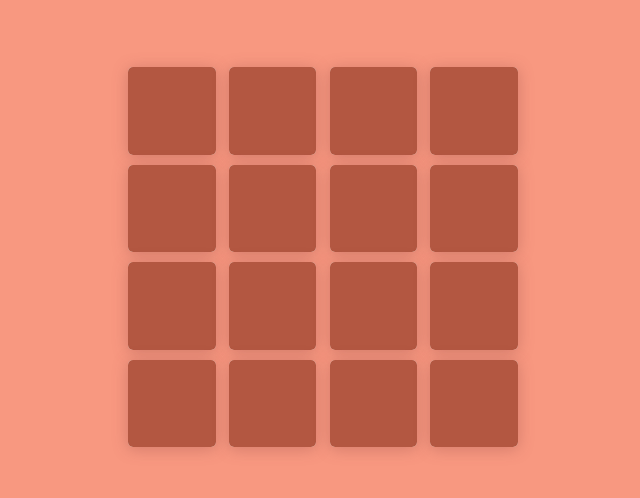
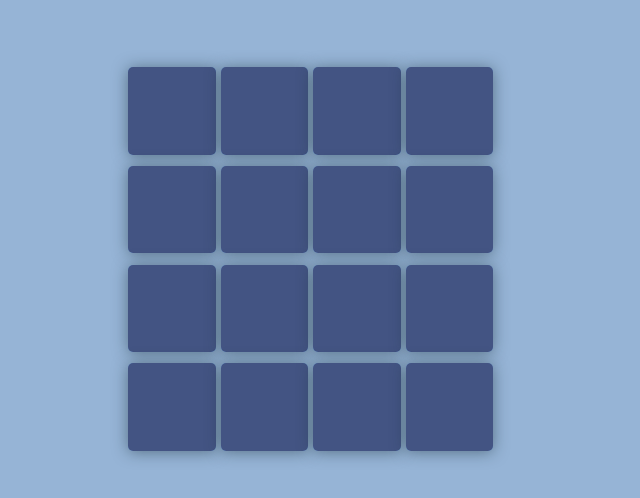
Before and after one commit to ritullia/card-maching-game, a website: page index.html in a window 1280 px wide. Shown: the part 138-636 px from the top of the page, without its empty margins (317-957 px from the left). Drawn offline with nearby package versions, Linux system fonts and the light colour scheme.

Commit message:
cards style

```diff
--- a/index.html
+++ b/index.html
@@ -25,131 +25,130 @@
 <body>
     <div class="container">
         <ul class="cards">
-            <li class="card">
-                <div class="front-view top">
-                    <span class="icon"></span>
+            <li class="card ">
+                <div class="front-view flip-card ">
                 </div>
-                <div class="back-view top">
+                <div class="back-view ">
                     <img src="./img/happy.png" alt="happy">
                 </div>
             </li>
             <li class="card">
-                <div class="front-view top">
-                    <span class="icon"></span>
+                <div class="front-view ">
+
                 </div>
-                <div class="back-view top">
+                <div class="back-view ">
                     <img src="./img/care.png" alt="happy">
                 </div>
             </li>
             <li class="card">
-                <div class="front-view top">
-                    <span class="icon"></span>
+                <div class="front-view ">
+
                 </div>
-                <div class="back-view top">
+                <div class="back-view ">
                     <img src="./img/in-love.png" alt="happy">
                 </div>
             </li>
             <li class="card">
-                <div class="front-view top">
-                    <span class="icon"></span>
+                <div class="front-view ">
+
                 </div>
-                <div class="back-view top">
+                <div class="back-view ">
                     <img src="./img/emoji.png" alt="happy">
                 </div>
             </li>
             <li class="card">
-                <div class="front-view top">
-                    <span class="icon"></span>
+                <div class="front-view ">
+
                 </div>
-                <div class="back-view top">
+                <div class="back-view ">
                     <img src="./img/angry.png" alt="happy">
                 </div>
             </li>
             <li class="card">
-                <div class="front-view top">
-                    <span class="icon"></span>
+                <div class="front-view ">
+
                 </div>
-                <div class="back-view top">
+                <div class="back-view ">
                     <img src="./img/girl.png" alt="happy">
                 </div>
             </li>
             <li class="card">
-                <div class="front-view top">
-                    <span class="icon"></span>
+                <div class="front-view ">
+
                 </div>
-                <div class="back-view top">
+                <div class="back-view ">
                     <img src="./img/hypnotized.png" alt="happy">
                 </div>
             </li>
             <li class="card">
-                <div class="front-view top">
-                    <span class="icon"></span>
+                <div class="front-view ">
+
                 </div>
-                <div class="back-view top">
+                <div class="back-view ">
                     <img src="./img/wow.png" alt="happy">
                 </div>
             </li>
             <li class="card">
-                <div class="front-view top">
-                    <span class="icon"></span>
+                <div class="front-view ">
+
                 </div>
-                <div class="back-view top">
+                <div class="back-view ">
                     <img src="./img/happy.png" alt="happy">
                 </div>
             </li>
             <li class="card">
-                <div class="front-view top">
-                    <span class="icon"></span>
+                <div class="front-view ">
+
                 </div>
-                <div class="back-view top">
+                <div class="back-view ">
                     <img src="./img/care.png" alt="happy">
                 </div>
             </li>
             <li class="card">
-                <div class="front-view top">
-                    <span class="icon"></span>
+                <div class="front-view ">
+
                 </div>
-                <div class="back-view top">
+                <div class="back-view ">
                     <img src="./img/in-love.png" alt="happy">
                 </div>
             </li>
             <li class="card">
-                <div class="front-view top">
-                    <span class="icon"></span>
+                <div class="front-view ">
+
                 </div>
-                <div class="back-view top">
+                <div class="back-view ">
                     <img src="./img/emoji.png" alt="happy">
                 </div>
             </li>
             <li class="card">
-                <div class="front-view top">
-                    <span class="icon"></span>
+                <div class="front-view ">
+
                 </div>
-                <div class="back-view top">
+                <div class="back-view ">
                     <img src="./img/angry.png" alt="happy">
                 </div>
             </li>
             <li class="card">
-                <div class="front-view top">
-                    <span class="icon"></span>
+                <div class="front-view ">
+
                 </div>
-                <div class="back-view top">
+                <div class="back-view ">
                     <img src="./img/girl.png" alt="happy">
                 </div>
             </li>
             <li class="card">
-                <div class="front-view top">
-                    <span class="icon"></span>
+                <div class="front-view ">
+
                 </div>
-                <div class="back-view top">
+                <div class="back-view ">
                     <img src="./img/hypnotized.png" alt="happy">
                 </div>
             </li>
             <li class="card">
-                <div class="front-view top">
-                    <span class="icon"></span>
+                <div class="front-view ">
+
                 </div>
-                <div class="back-view top">
+                <div class="back-view ">
                     <img src="./img/wow.png" alt="happy">
                 </div>
             </li>
--- a/scss/style.scss
+++ b/scss/style.scss
@@ -3,74 +3,58 @@ body {
   align-items: center;
   justify-content: center;
   min-height: 100vh;
-  background-color: #f89880 !important;
+  background-color: #96b4d6 !important;
 
   .container {
     height: 450px;
     width: 450px;
     padding: 30px;
-    // background-color: #fff5ee;
     border-radius: 10px;
+
     .cards {
       width: 100%;
       height: 100%;
+      position: relative;
       display: flex;
-      justify-content: space-between;
       flex-wrap: wrap;
+      gap: 5px;
 
       .card {
-        display: flex;
-        align-items: center;
-        justify-content: center;
         width: calc(50% / 2 - 10px);
         height: calc(50% / 2 - 10px);
-
+        box-shadow: 0 1px 15px #172d3681;
+        background-color: #78abe6;
+        border-radius: 5px;
+        display: flex;
+        justify-content: center;
+        align-items: center;
         cursor: pointer;
-        position: relative;
-
-        .top {
-          display: flex;
-          align-items: center;
-          justify-content: center;
-          perspective: 800px;
-          width: 100%;
-          position: absolute;
-          height: 100%;
-          background-color: #fff5ee;
-          border-radius: 5px;
-          box-shadow: 0 2px 15px #8f47445b;
-          transition: transform 0.35s linear;
-
-          &:hover {
-            transform: rotateY(-180deg);
-          }
+        transition: transform 2s;
+        transform-style: preserve-3d;
+        &:hover {
+          transform: rotateY(-180deg);
+        }
+        .flip-card {
+          transform: rotateY(0);
         }
 
         .front-view {
-          transform: rotateY(0);
+          width: 100%;
+          height: 100%;
+          position: absolute;
+          border-radius: 5px;
+          background-color: #435483;
           backface-visibility: visible;
           &:hover {
-            transform: rotateY(-180deg);
-          }
-          .icon {
-            width: 100%;
-            height: 100%;
-            background-color: #b35741;
-            border-radius: 5px;
-            position: absolute;
+            backface-visibility: hidden;
+            // transform: rotateY(-180deg);
           }
         }
 
         .back-view {
-          transform: rotateY(-180deg);
-          backface-visibility: hidden;
-
-          &:hover {
+          img {
+            max-width: 50px;
             backface-visibility: visible;
-            transform: rotateY(-180deg);
-          }
-          img {
-            max-width: 40px;
           }
         }
       }
```
Also changed, not shown: css/style.css.
